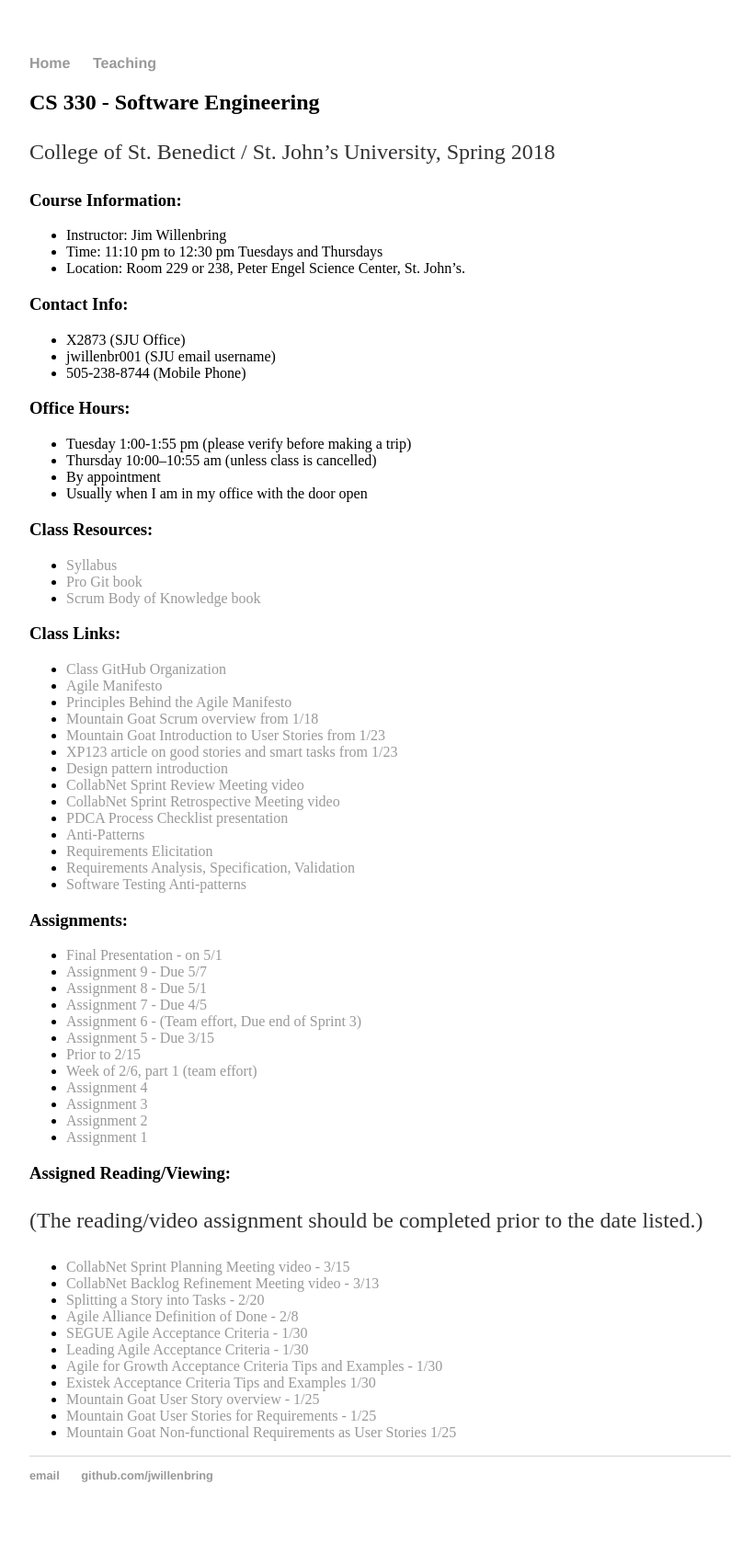
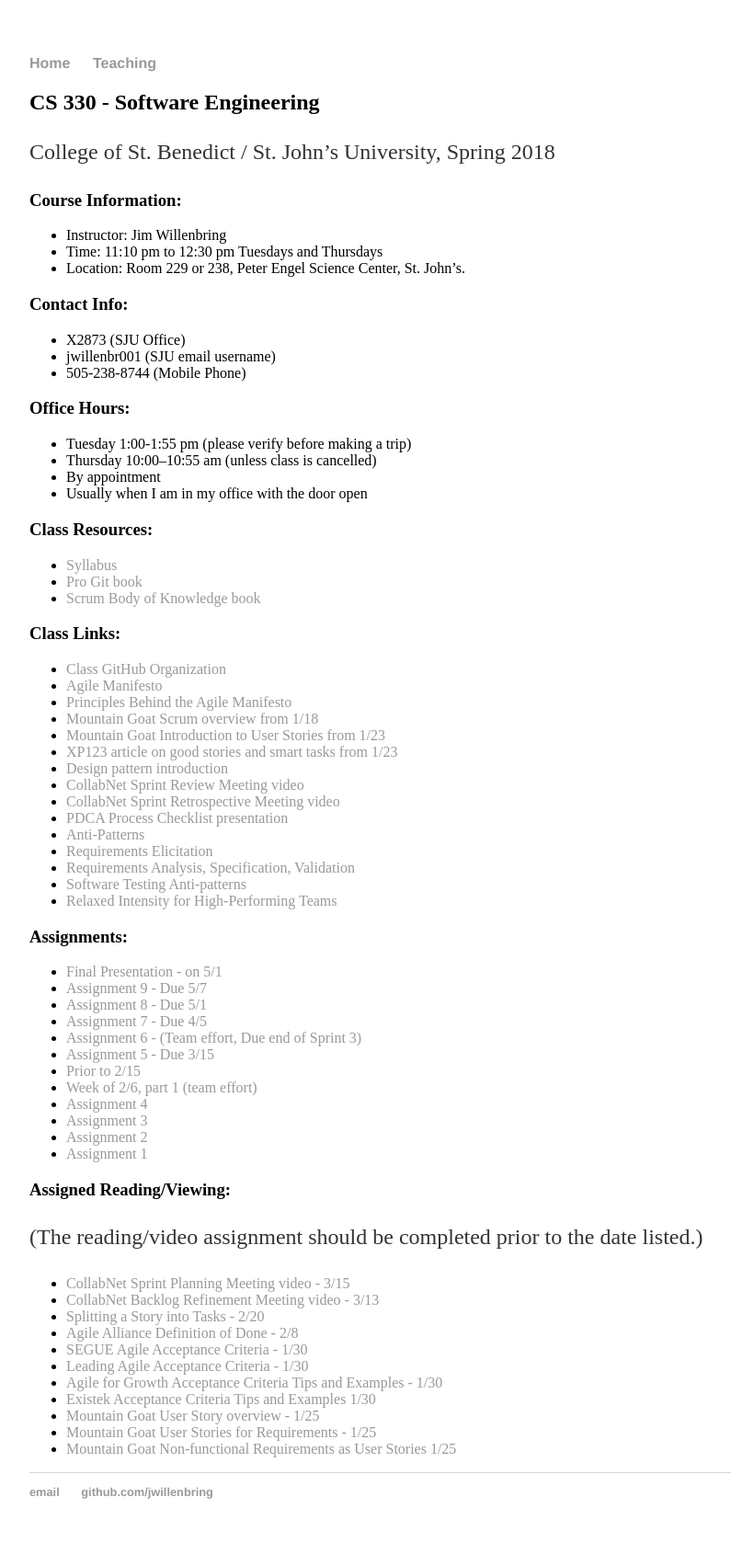
Before and after one commit to jwillenbring/jwillenbring.github.io, a Jekyll site: the page built from teaching/2018-Spring-CS330/index.md, in a window 1280 px wide. Shown: the whole page at 92% size, without its empty margins (160-955 px from the left). Built offline with Jekyll 4.4.1, drawn with Linux system fonts in a browser that asks for light colours; our own code applies the rules of GitHub Pages for plain Markdown files.

Commit message:
Update index.md
Added a link to relaxed intensity article.

```diff
--- a/teaching/2018-Spring-CS330/index.md
+++ b/teaching/2018-Spring-CS330/index.md
@@ -42,6 +42,7 @@ College of St. Benedict / St. John's University, Spring 2018
   * [Requirements Elicitation](https://www.slideshare.net/vivacemente/requirement-elicitation)
   * [Requirements Analysis, Specification, Validation](http://r.search.yahoo.com/_ylt=A0geKVqRPN9apsgAPXEPxQt.;_ylu=X3oDMTByNXM5bzY5BGNvbG8DYmYxBHBvcwMzBHZ0aWQDBHNlYwNzcg--/RV=2/RE=1524608274/RO=10/RU=http%3a%2f%2fcsis.pace.edu%2f~marchese%2fCS775%2fLectures%2f775L4.ppt/RK=2/RS=Ew_5fWKQHFlVf6CUUi3J4GvuuQ8-)
   * [Software Testing Anti-patterns](http://blog.codepipes.com/testing/software-testing-antipatterns.html)
+  * [Relaxed Intensity for High-Performing Teams](https://www.inc.com/scott-mautz/want-a-high-performing-team-create-an-atmosphere-of-relaxed-intensity-heres-how.html)
 
 ### Assignments:
 
```
